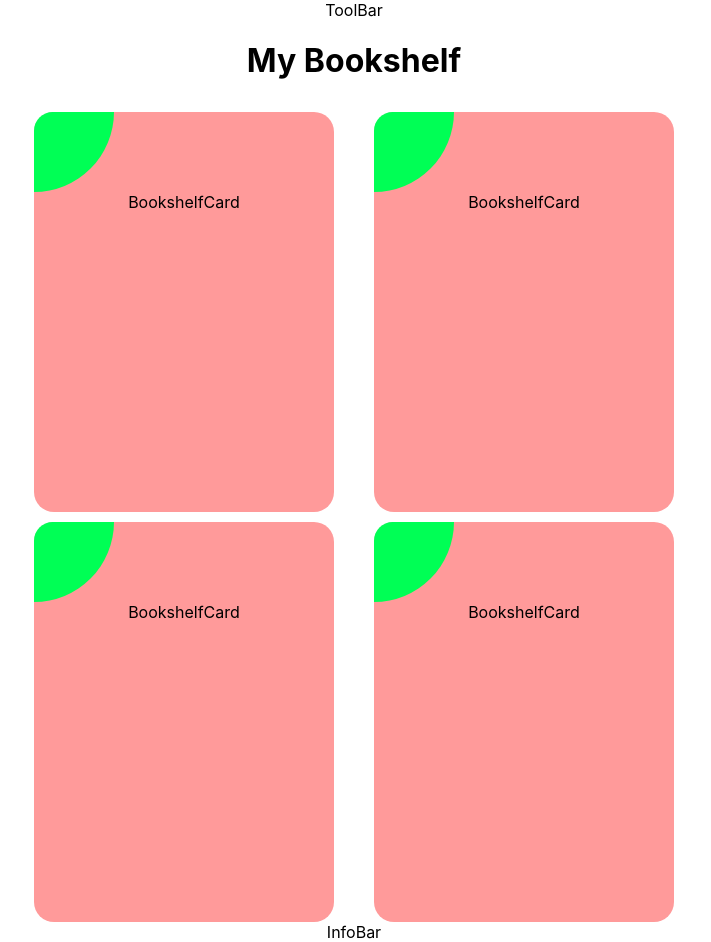
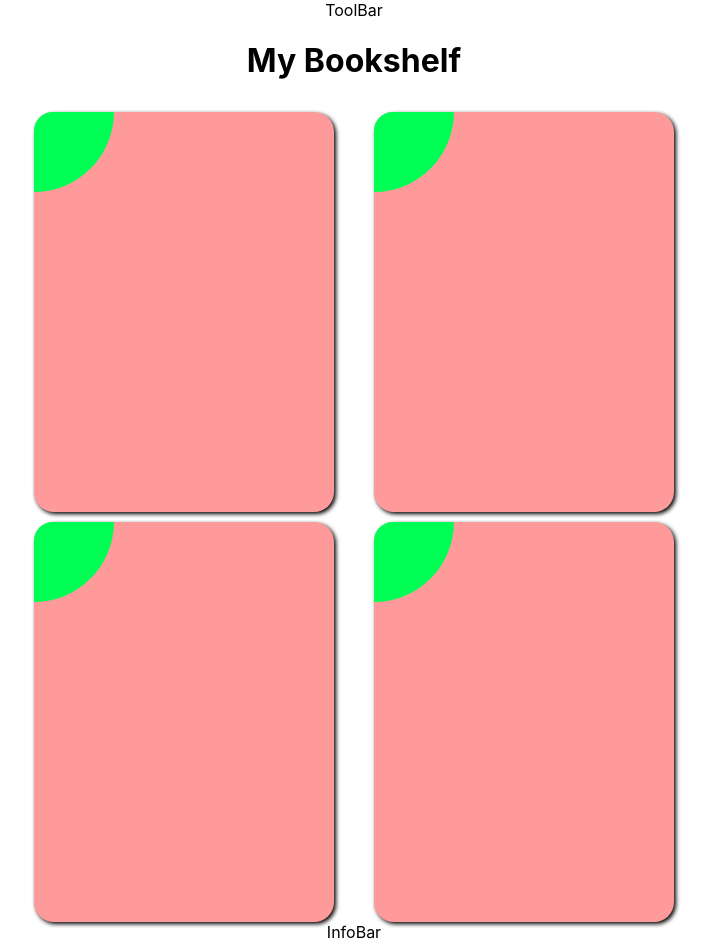
Before and after one commit to Gatlinger/BookJournal_v1.1, a React (Create React App) app: page / in a window 1280 px wide. Shown: the whole page, without its empty margins (286-997 px from the left). Built offline with nearby package versions, Linux system fonts and the light colour scheme.

Commit message:
Добавил тень к карточке

```diff
--- a/src/components/BookshelfCard.tsx
+++ b/src/components/BookshelfCard.tsx
@@ -3,8 +3,8 @@ import './ComponentsStyles.css'
 export const BookshelfCard = () => {
     return (
         <div className='BookShelfCardWrapper'>
-            <div>
-                BookshelfCard
+            <div className='BookShelfCardContent'>
+
             </div>
         </div>
     )
--- a/src/components/ComponentsStyles.css
+++ b/src/components/ComponentsStyles.css
@@ -6,6 +6,8 @@
     height: 400px;
     background-color: rgb(255, 154, 154);
     border-radius: 20px;
+    box-shadow: 2px 2px 4px rgba(0, 0, 0);
+
 }
 
 .BookShelfCardWrapper ::before {
@@ -17,3 +19,7 @@
     background-color: rgb(0, 255, 85);
     border-radius: 70px 0px 300px 0px;
 }
+
+.BookShelfCardContent {
+    pointer-events: none;
+}
--- a/src/pages/BookShelfPage.tsx
+++ b/src/pages/BookShelfPage.tsx
@@ -3,8 +3,9 @@ import './PageStyles.css'
 
 export const BookShelfPage = () => {
     return (
+        <>
+            <h1>My Bookshelf</h1>
             <div className="BookShelfContainer">
-            <h1>My Bookshelf</h1>
                 <div className='BookShelfWrapper'>
                     <BookshelfCard />
                     <BookshelfCard />
@@ -12,5 +13,6 @@ export const BookShelfPage = () => {
                     <BookshelfCard />
                 </div>
             </div>
+        </>
     )
 }
--- a/src/pages/PageStyles.css
+++ b/src/pages/PageStyles.css
@@ -4,12 +4,18 @@
 
 .BookShelfWrapper {
   display: flex;
-  ;
   flex-wrap: wrap;
   flex-direction: row;
   align-items: center;
   justify-content: space-between;
   width: 100%;
+
+  :hover {
+    transform: scale( 1.05 );
+    background-color: rgb(176, 197, 197);
+    border: 1px solid black;
+    cursor: pointer;
+  }
 }
 
 .SearchPageWrapper {
```
Lines whose indentation alone changed are shown as unchanged.
